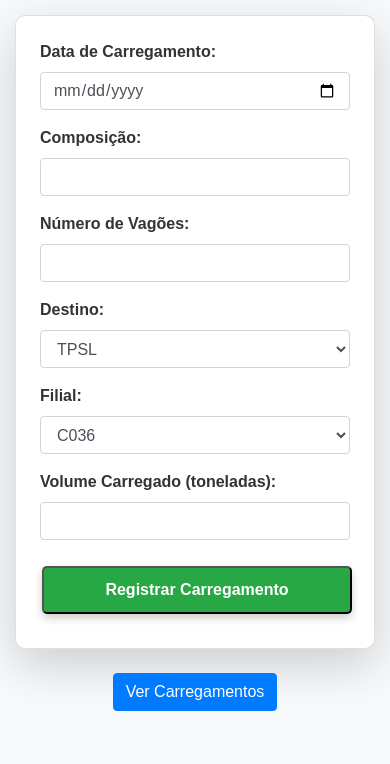
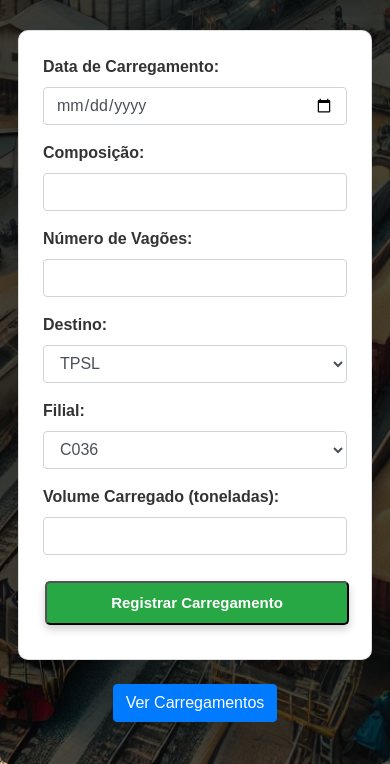
Before and after one commit to NelsonMarinho/futuro-dev, a website: page index.html in a window 390 px wide. Shown: the part 309-1073 px from the top of the page. Before the commit the page ends 1044 px from the top, so only its background shows below. Drawn offline with nearby package versions, Linux system fonts and the light colour scheme; no server answers.

Commit message:
Add files via upload

```diff
--- a/index.html
+++ b/index.html
@@ -8,7 +8,17 @@
     <link href="styles.css" rel="stylesheet">
     <style>
         body {
-            background-color: #f8f9fa;
+            background-image: url("embarques.webp");
+            background-size: cover;
+            background-position: center;
+            background-repeat: no-repeat;
+            color: #ffffff;
+        }
+        .container {
+            background-color: rgba(0, 0, 0, 0.7);
+            padding: 20px;
+            border-radius: 10px;
+            margin-top: 50px;
         }
         .btn-custom {
             background-color: #007bff;
@@ -58,7 +68,7 @@
             left: 50%;
             transform: translate(-50%, -50%);
             z-index: 1000;
-            width: 50%;
+            width: 90%;
             text-align: center;
             box-shadow: 0 4px 8px rgba(0, 0, 0, 0.2);
         }
@@ -87,6 +97,46 @@
             }
             .table-responsive {
                 margin-bottom: 1rem;
+            }
+        }
+        @media (max-width: 768px) {
+            .container {
+                padding: 15px;
+                margin-top: 20px;
+            }
+            .btn-custom {
+                padding: 8px 16px;
+                font-size: 14px;
+            }
+            .nav-link-custom {
+                padding: 8px 16px;
+                font-size: 14px;
+            }
+            .card-custom {
+                padding: 15px;
+            }
+            .centered-message {
+                width: 80%;
+            }
+        }
+        @media (max-width: 992px) {
+            .container {
+                padding: 18px;
+                margin-top: 30px;
+            }
+            .btn-custom {
+                padding: 9px 18px;
+                font-size: 15px;
+            }
+            .nav-link-custom {
+                padding: 9px 18px;
+                font-size: 15px;
+            }
+            .card-custom {
+                padding: 18px;
+            }
+            .centered-message {
+                width: 85%;
             }
         }
     </style>
```
